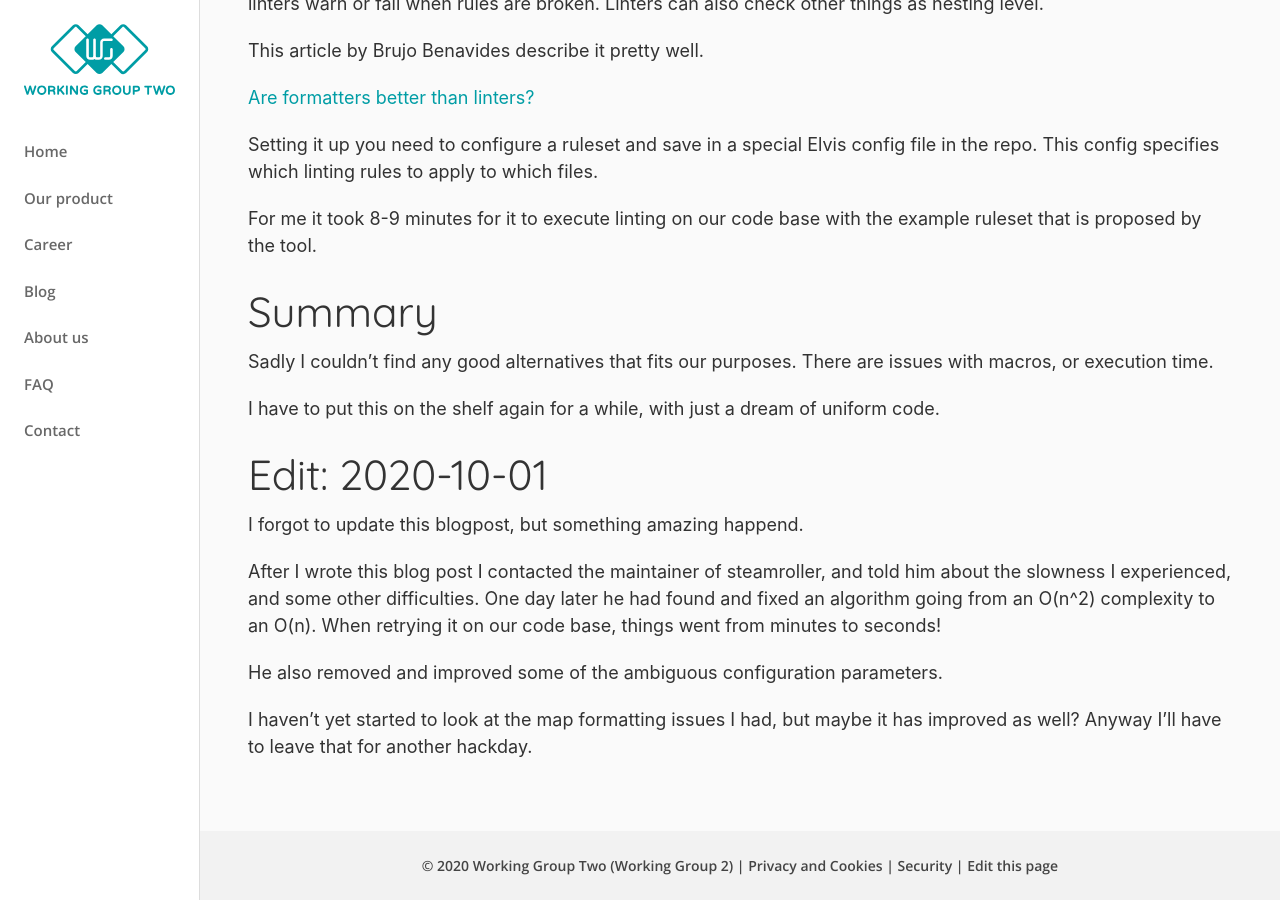
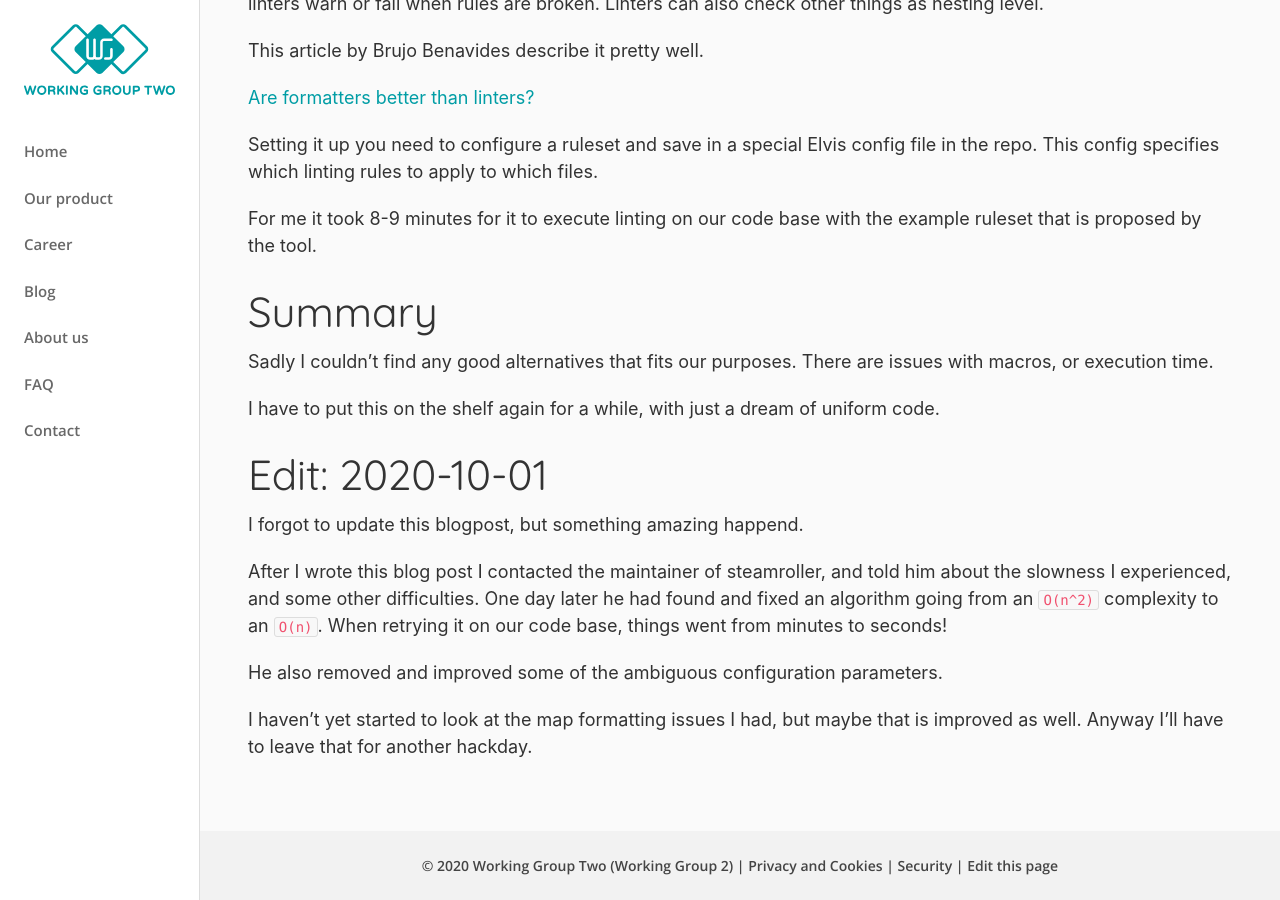
Before and after one commit to working-group-two/engineering-blog, a Jekyll site: the page built from pages/blog/_posts/2020-05-18-formatting-erlang.md, in a window 1280 px wide and 900 px high, scrolled down 6455 px. Built offline with Jekyll 4.4.1, drawn with Linux system fonts in a browser that asks for light colours; nearby versions of some CDN libraries.

Commit message:
Formatting fix

```diff
--- a/pages/blog/_posts/2020-05-18-formatting-erlang.md
+++ b/pages/blog/_posts/2020-05-18-formatting-erlang.md
@@ -323,12 +323,12 @@ I forgot to update this blogpost, but something amazing happend.
 After I wrote this blog post I contacted the maintainer of
 steamroller, and told him about the slowness I experienced, and some
 other difficulties.  One day later he had found and fixed an algorithm
-going from an O(n^2) complexity to an O(n). When retrying it on our
+going from an `O(n^2)` complexity to an `O(n)`. When retrying it on our
 code base, things went from minutes to seconds!
 
 He also removed and improved some of the ambiguous configuration
 parameters.
 
 I haven't yet started to look at the map formatting issues I had, but
-maybe it has improved as well? Anyway I'll have to leave that for
+maybe that is improved as well. Anyway I'll have to leave that for
 another hackday.
```
